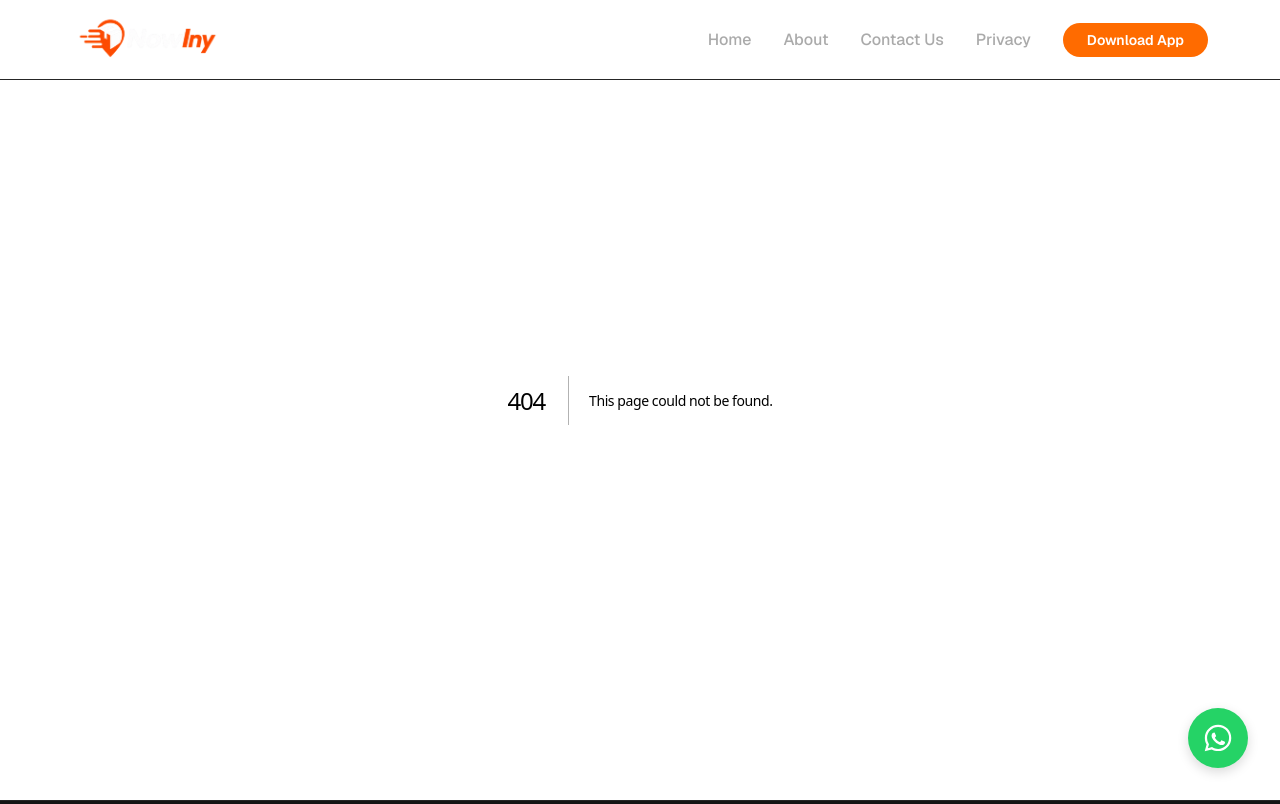
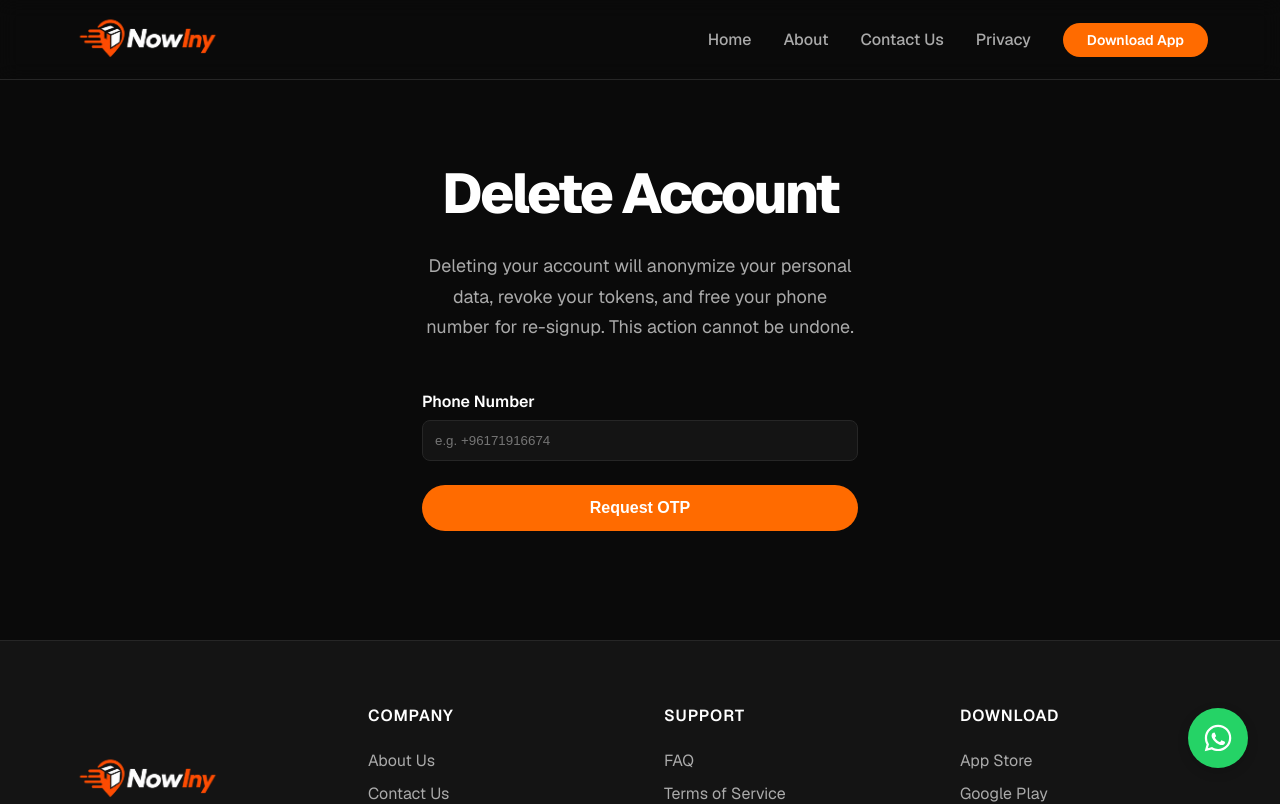
Before and after one commit to nowlny/nowlny_web, a Next.js app: page /delete-account in a window 1280 px wide. Before the commit this address had no page. Shown: the top 804 px of the page. Built offline with nearby package versions, Linux system fonts and the light colour scheme.

Commit message:
add delete account

```diff
--- a/src/app/components/Footer.tsx
+++ b/src/app/components/Footer.tsx
@@ -49,6 +49,9 @@ export default function Footer() {
               <li>
                 <Link href="/help">Help Center</Link>
               </li>
+              <li>
+                <Link href="/delete-account">Delete Account</Link>
+              </li>
             </ul>
           </div>
           <div className="footer-col">
--- /dev/null
+++ b/src/app/delete-account/page.tsx
@@ -0,0 +1,235 @@
+"use client";
+
+import { useState } from "react";
+import Link from "next/link";
+
+export default function DeleteAccount() {
+  const [step, setStep] = useState<"phone" | "otp" | "success" | "error">("phone");
+  const [phoneNumber, setPhoneNumber] = useState("");
+  const [otp, setOtp] = useState("");
+  const [isLoading, setIsLoading] = useState(false);
+  const [errorMessage, setErrorMessage] = useState("");
+
+  const handleRequestOtp = async (e: React.FormEvent) => {
+    e.preventDefault();
+    if (!phoneNumber) return;
+
+    setIsLoading(true);
+    setErrorMessage("");
+    try {
+      const res = await fetch("https://app.nowlny.com/api/v1/auth/customer/request-otp", {
+        method: "POST",
+        headers: { "Content-Type": "application/json" },
+        body: JSON.stringify({ phoneNumber }),
+      });
+
+      if (!res.ok) {
+        throw new Error("Failed to request OTP. Please check your phone number and try again.");
+      }
+
+      setStep("otp");
+    } catch (err: any) {
+      setErrorMessage(err.message || "An error occurred.");
+    } finally {
+      setIsLoading(false);
+    }
+  };
+
+  const handleVerifyAndDelete = async (e: React.FormEvent) => {
+    e.preventDefault();
+    if (!otp) return;
+
+    setIsLoading(true);
+    setErrorMessage("");
+    try {
+      // 1. Verify OTP
+      const verifyRes = await fetch("https://app.nowlny.com/api/v1/auth/customer/verify-otp", {
+        method: "POST",
+        headers: { "Content-Type": "application/json" },
+        body: JSON.stringify({ phoneNumber, code: otp }),
+      });
+
+      if (!verifyRes.ok) {
+        throw new Error("Invalid OTP. Please check the code and try again.");
+      }
+
+      const data = await verifyRes.json();
+      const token = data.accessToken || data.access_token;
+
+      if (!token) {
+        throw new Error("Authentication failed. No token received.");
+      }
+
+      // 2. Delete Account
+      const deleteRes = await fetch("https://app.nowlny.com/api/v1/auth/me", {
+        method: "DELETE",
+        headers: {
+          "Authorization": `Bearer ${token}`
+        }
+      });
+
+      if (deleteRes.status === 200 || deleteRes.ok) {
+        setStep("success");
+      } else if (deleteRes.status === 409) {
+        setErrorMessage("This account has already been deleted.");
+        setStep("error");
+      } else {
+        throw new Error("Failed to delete account. Please try again later or contact support.");
+      }
+
+    } catch (err: any) {
+      setErrorMessage(err.message || "An error occurred.");
+    } finally {
+      setIsLoading(false);
+    }
+  };
+
+  return (
+    <div className="fade-in">
+      <section className="section" style={{ paddingTop: "10rem", minHeight: "80vh" }}>
+        <div className="container" style={{ maxWidth: "500px" }}>
+          <h1 style={{ textAlign: "center", marginBottom: "1.5rem" }}>
+            Delete Account
+          </h1>
+          <p style={{ textAlign: "center", marginBottom: "3rem", color: "var(--text-secondary)" }}>
+            Deleting your account will anonymize your personal data, revoke your tokens, and free your phone number for re-signup. This action cannot be undone.
+          </p>
+
+          {step === "phone" && (
+            <form onSubmit={handleRequestOtp} style={{ display: "flex", flexDirection: "column", gap: "1.5rem" }}>
+              <div style={{ display: "flex", flexDirection: "column", gap: "0.5rem" }}>
+                <label htmlFor="phone" style={{ fontWeight: "600" }}>
+                  Phone Number
+                </label>
+                <input
+                  type="tel"
+                  id="phone"
+                  value={phoneNumber}
+                  onChange={(e) => setPhoneNumber(e.target.value)}
+                  placeholder="e.g. +96171916674"
+                  required
+                  style={{
+                    padding: "0.75rem",
+                    borderRadius: "8px",
+                    border: "1px solid var(--border-color)",
+                    backgroundColor: "var(--bg-secondary)",
+                    color: "var(--text-primary)",
+                  }}
+                />
+              </div>
+
+              {errorMessage && (
+                <div style={{ color: "#ef4444", fontSize: "0.875rem", padding: "0.5rem", backgroundColor: "rgba(239, 68, 68, 0.1)", borderRadius: "4px" }}>
+                  {errorMessage}
+                </div>
+              )}
+
+              <button
+                type="submit"
+                className="btn btn-primary"
+                disabled={isLoading}
+                style={{ width: "100%", opacity: isLoading ? 0.7 : 1 }}
+              >
+                {isLoading ? "Sending..." : "Request OTP"}
+              </button>
+            </form>
+          )}
+
+          {step === "otp" && (
+            <form onSubmit={handleVerifyAndDelete} style={{ display: "flex", flexDirection: "column", gap: "1.5rem" }}>
+              <div style={{ display: "flex", flexDirection: "column", gap: "0.5rem" }}>
+                <label htmlFor="otp" style={{ fontWeight: "600" }}>
+                  Enter OTP
+                </label>
+                <p style={{ fontSize: "0.875rem", color: "var(--text-secondary)", margin: 0 }}>
+                  A verification code has been sent to {phoneNumber}
+                </p>
+                <input
+                  type="text"
+                  id="otp"
+                  value={otp}
+                  onChange={(e) => setOtp(e.target.value)}
+                  placeholder="Enter 4-6 digit code"
+                  required
+                  style={{
+                    padding: "0.75rem",
+                    borderRadius: "8px",
+                    border: "1px solid var(--border-color)",
+                    backgroundColor: "var(--bg-secondary)",
+                    color: "var(--text-primary)",
+                  }}
+                />
+              </div>
+
+              {errorMessage && (
+                <div style={{ color: "#ef4444", fontSize: "0.875rem", padding: "0.5rem", backgroundColor: "rgba(239, 68, 68, 0.1)", borderRadius: "4px" }}>
+                  {errorMessage}
+                </div>
+              )}
+
+              <button
+                type="submit"
+                className="btn btn-primary"
+                disabled={isLoading}
+                style={{ width: "100%", opacity: isLoading ? 0.7 : 1, backgroundColor: "#ef4444", color: "white" }}
+              >
+                {isLoading ? "Deleting..." : "Verify & Delete Account"}
+              </button>
+
+              <button
+                type="button"
+                onClick={() => setStep("phone")}
+                disabled={isLoading}
+                style={{
+                  background: "none",
+                  border: "none",
+                  color: "var(--text-secondary)",
+                  cursor: "pointer",
+                  textDecoration: "underline",
+                  marginTop: "0.5rem"
+                }}
+              >
+                Change Phone Number
+              </button>
+            </form>
+          )}
+
+          {step === "success" && (
+            <div style={{ textAlign: "center", padding: "2rem", backgroundColor: "rgba(34, 197, 94, 0.1)", borderRadius: "12px", border: "1px solid rgba(34, 197, 94, 0.2)" }}>
+              <div style={{ color: "#22c55e", fontSize: "3rem", marginBottom: "1rem" }}>✓</div>
+              <h2 style={{ marginBottom: "1rem", color: "#22c55e" }}>Account Deleted</h2>
+              <p style={{ color: "var(--text-primary)" }}>
+                Your account and all associated personal data have been successfully deleted.
+              </p>
+              <Link href="/" className="btn btn-primary" style={{ display: "inline-block", marginTop: "1.5rem" }}>
+                Return to Home
+              </Link>
+            </div>
+          )}
+
+          {step === "error" && (
+            <div style={{ textAlign: "center", padding: "2rem", backgroundColor: "rgba(239, 68, 68, 0.1)", borderRadius: "12px", border: "1px solid rgba(239, 68, 68, 0.2)" }}>
+              <div style={{ color: "#ef4444", fontSize: "3rem", marginBottom: "1rem" }}>!</div>
+              <h2 style={{ marginBottom: "1rem", color: "#ef4444" }}>Action Failed</h2>
+              <p style={{ color: "var(--text-primary)" }}>
+                {errorMessage}
+              </p>
+              <button
+                onClick={() => {
+                  setStep("phone");
+                  setPhoneNumber("");
+                  setOtp("");
+                  setErrorMessage("");
+                }}
+                className="btn btn-primary"
+                style={{ display: "inline-block", marginTop: "1.5rem" }}
+              >
+                Try Again
+              </button>
+            </div>
+          )}
+        </div>
+      </section>
+    </div>
+  );
+}
```
